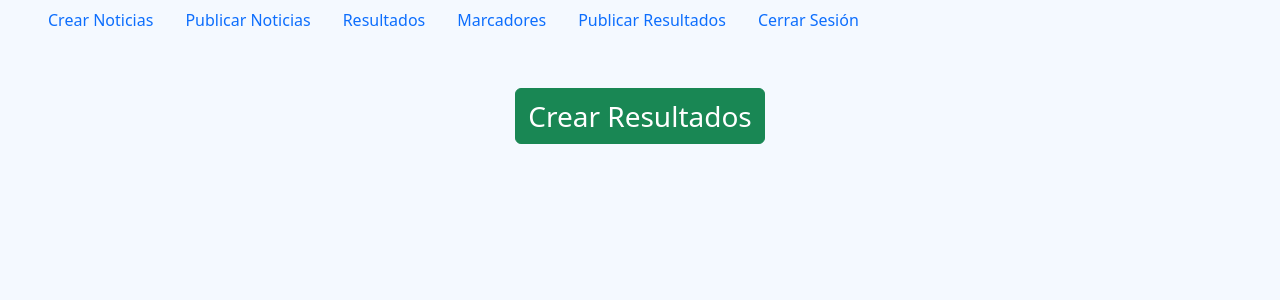
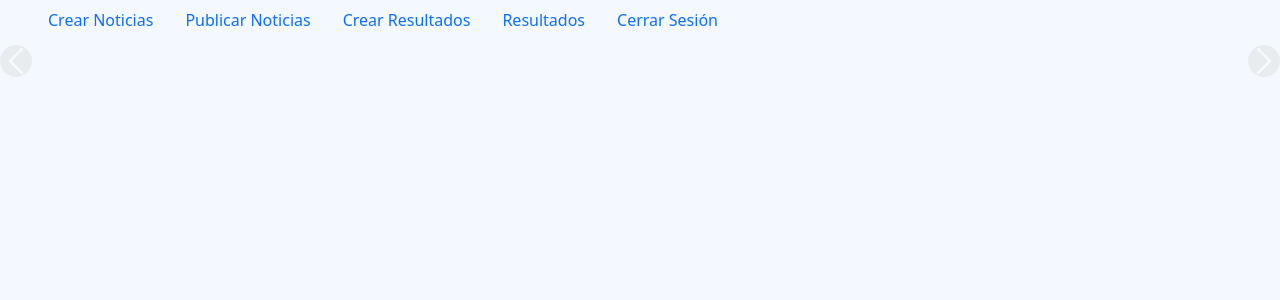
Before and after one commit to Pucelana/eldeportedelaciudad, a Flask app: page /admin/pub_marcadores in a window 1280 px wide. Shown: the top 300 px of the page. Run offline with Flask 2, Linux system fonts and the light colour scheme; some libraries are stand-ins or nearby versions.

Commit message:
actualizado

```diff
--- a/app.py
+++ b/app.py
@@ -149,19 +149,16 @@ def publi_noticia():
 
 # Creación de partidos y resultados
 resultados = []
-resultados_publicados = []
 
 @app.route('/admin/pub_marcadores')
 def pub_marcadores():
-    for marcador in resultados:
-        resultados.append(marcador)
-    resultados.clear()
-    return render_template('admin/pub_marcadores.html', resultados=resultados)
+    resultados_publicados = resultados[:]
+    return render_template('admin/pub_marcadores.html', resultados_publicados=resultados_publicados)
 
-@app.route('/crear_resultados/', methods=['GET','POST'])
+@app.route('/admin/crear_resultados', methods=['GET','POST'])
 def crear_resultado():
-    """if request.method == 'GET':
-        return render_template('admin/.html')"""
+    if request.method == 'GET':
+        return render_template('admin/crear_resultados.html')
 
     id_nuevo = str(uuid.uuid4())
 
@@ -183,7 +180,7 @@ def publi_resultados():
     resultados.clear()
     return render_template('admin/publi_resultados.html', resultados_publicados=resultados_publicados)"""
 
-@app.route('/modificar_marcador/<int:id>', methods=['POST'])
+@app.route('/modificar_marcador/<string:id>', methods=['POST'])
 def modificar_marcador(id):
     if request.method == 'POST':
         seccion = request.form.get('seccion')
@@ -194,7 +191,7 @@ def modificar_marcador(id):
         resultado2 = request.form.get('resultado2')
         fecha_parti = request.form.get('fecha_parti')
 
-        marcador_a_modificar = next((marcador for marcador in resultados_publicados if marcador['id'] == id), None)
+        marcador_a_modificar = next((marcador for marcador in resultados if marcador['id'] == id), None)
 
         if marcador_a_modificar:
             marcador_a_modificar['seccion'] = seccion
--- a/templates/admin/base.html
+++ b/templates/admin/base.html
@@ -13,13 +13,13 @@
   <link rel="icon" type="image/jpg" href="/static/img/logo.png"/>
 </head>
 <body>
-    <nav class="nav justify-content-start mb-5">
+    <nav class="nav justify-content-start mb-3">
       <a class="nav-link" href="#"></a>
       <a class="nav-link" href="/admin/crear_noticia">Crear Noticias</a>
       <a class="nav-link" href="/admin/publi_noticia">Publicar Noticias</a>
-      <a class="nav-link" href="/admin/resultados">Resultados</a>
-      <a class="nav-link" href="/admin/pub_marcadores">Marcadores</a>
-      <a class="nav-link" href="">Publicar Resultados</a>
+      <a class="nav-link" href="/admin/crear_resultados">Crear Resultados</a>
+      <!--<a class="nav-link" href="/admin/pub_marcadores">Marcadores</a>-->
+      <a class="nav-link" href="/admin/pub_marcadores">Resultados</a>
       <a class="nav-link" href="#">Cerrar Sesión</a>
     </nav>
     {% block contenido %}
--- a/templates/admin/pub_marcadores.html
+++ b/templates/admin/pub_marcadores.html
@@ -1,12 +1,12 @@
 {% extends 'admin/base.html' %}
 {% block titulo %} Crear Marcadores {% endblock %}
 {% block contenido %}
-<div class="d-flex justify-content-center mb-4">
+<!--<div class="d-flex justify-content-center mb-4">
 <button onclick="mostrarFormulario()" class="btn btn-success text-center fs-3">Crear Resultados</button>
 </div>
-<!-- Creación del formulario para la creación del post -->
+Creación del formulario para la creación del post
 <div class="container" id="form_resultados_admin">
-    <form method="POST" action="/crear_resultados/" enctype="multipart/form-data" class="">
+    <form method="POST" action="/admin/crear_resultados" enctype="multipart/form-data" class="">
       <div class="col-md-7">
         <label for="seccion">Sección</label>
         <input type="text" class="form-control" id="seccion" name="seccion" required>
@@ -35,22 +35,21 @@
         <label for="fecha_parti">Fecha Partido</label>
         <input type="text" class="form-control" id="fecha_parti" name="fecha_parti" required>
       </div>
-     <!-- <div class="col-md-4">
+      <div class="col-md-4">
         <label for="imagen">Imágen</label>
         <input type="file" class="form-control" id="imagen" name="imagen" required>
-      </div>-->
+      </div>
       <div class="col-md-12 mt-2">
         <button class="btn btn-primary" type="submit">Resultados</button>
       </div>
     </form>
-</div>
+</div>-->
 <!-- Fin del formulario del post -->
 <!-- Creación la visibilidad del post creado -->
-  <div class="container-lg my-3">
-   <div class="row">
-    {% for partidos in resultados %}
     <div id="carouselExampleControls" class="carousel" data-bs-ride="carousel">
+
         <div class="carousel-inner">
+          {% for partidos in resultados_publicados %}
             <div class="d-flex">
                 <div class="card-2">
                     <h5 class="text-center text-secondary fw-bold deporte">{{ partidos.seccion }}</h5>
@@ -67,11 +66,12 @@
                 </div>
               </div>
               <div class="mt-1">
-                <button type="submit" class="bg-success text-white border-0 p-2">Publicar</button>
-                <button type="submit" id="btn-modificar{{ partidos.id }}" class="border-0 card_bordes" data-bs-toggle="modal" data-bs-target="#modal{{ partidos.id }}"><p class="p_editar">Modificar</p></button>
-                <button type="submit" class="bg-danger text-white border-0 p-2">Eliminar</button>
+                <button type="submit" class="bg-success text-white border-0 p-1">Publicar</button>
+                <button type="submit" id="btn-modificar{{ partidos.id }}" class="bg-info text-white border-0 p-1" data-bs-toggle="modal" data-bs-target="#modal{{ partidos.id }}">Modificar</button>
+                <button type="submit" class="bg-danger text-white border-0 p-1">Borrar</button>
             </div>
           </div>
+          {% endfor %}
         </div>
         <button class="carousel-control-prev" type="button" data-bs-target="#carouselExampleControls" data-bs-slide="prev">
           <span class="carousel-control-prev-icon" aria-hidden="true"></span>
@@ -83,6 +83,7 @@
         </button>
     </div>
     <!-- Modal para la editación del post -->
+    {% for partidos in resultados_publicados %}
     <div class="modal fade" id="modal{{ partidos.id }}" tabindex="-1" aria-hidden="true">
         <div class="modal-dialog">
           <div class="modal-content">
@@ -92,7 +93,6 @@
             </div>
             <div class="modal-body">
               <form action="{{ url_for('modificar_marcador', id=partidos.id) }}" method="POST">
-                <!--<input type="hidden" name="csrf_token" value="{{ csrf_token() }}">-->
                 <label for="seccion">Sección</label>
                 <input type="text" name="seccion" id="seccion" class="form-control" value="{{ partidos.seccion }}">
                 <label for="liga">Liga</label>
@@ -120,7 +120,7 @@
           </div>
         </div>
       </div>
-    {% endfor %}
-   </div>
-  </div>
+      {% endfor %}
+
+
 {% endblock %}
```
Also changed, not shown: templates/admin/crear_resultados.html (added, +50 -0 lines), templates/admin/resultados.html (deleted, +0 -48 lines).
